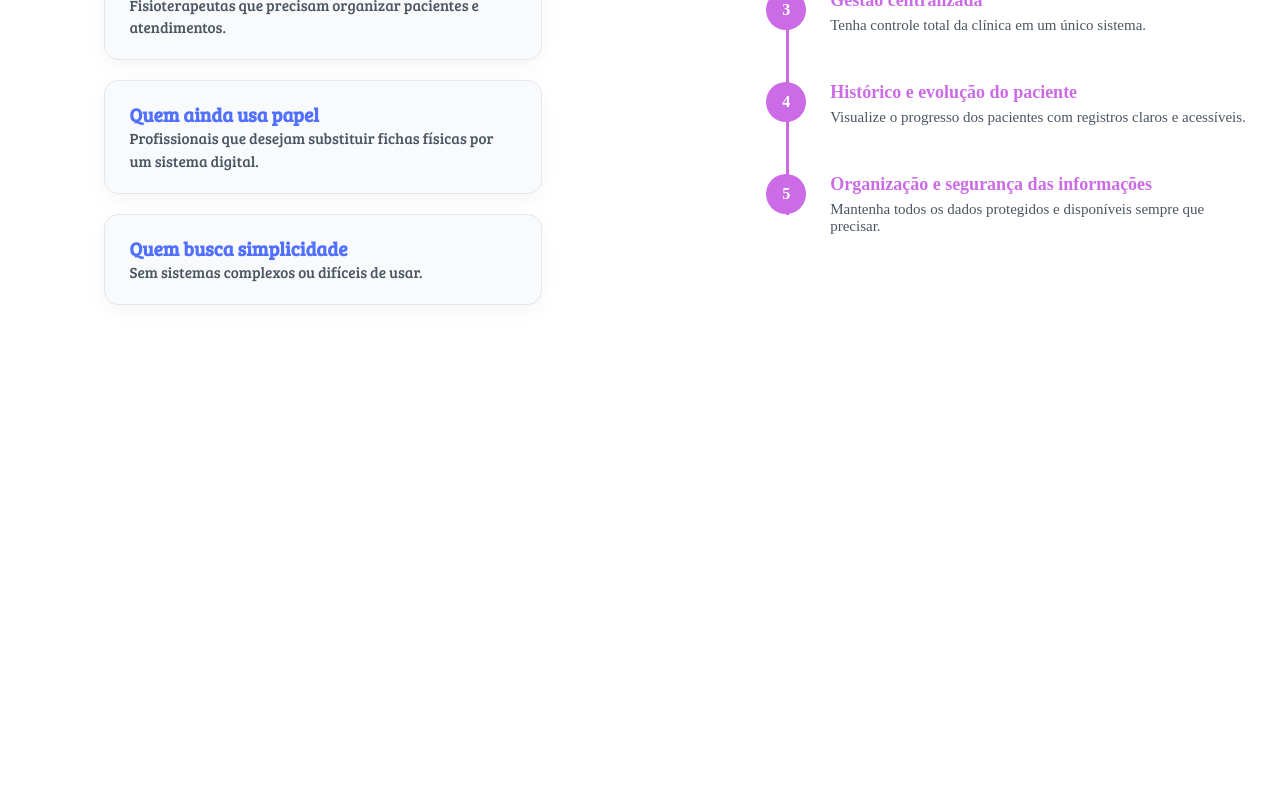
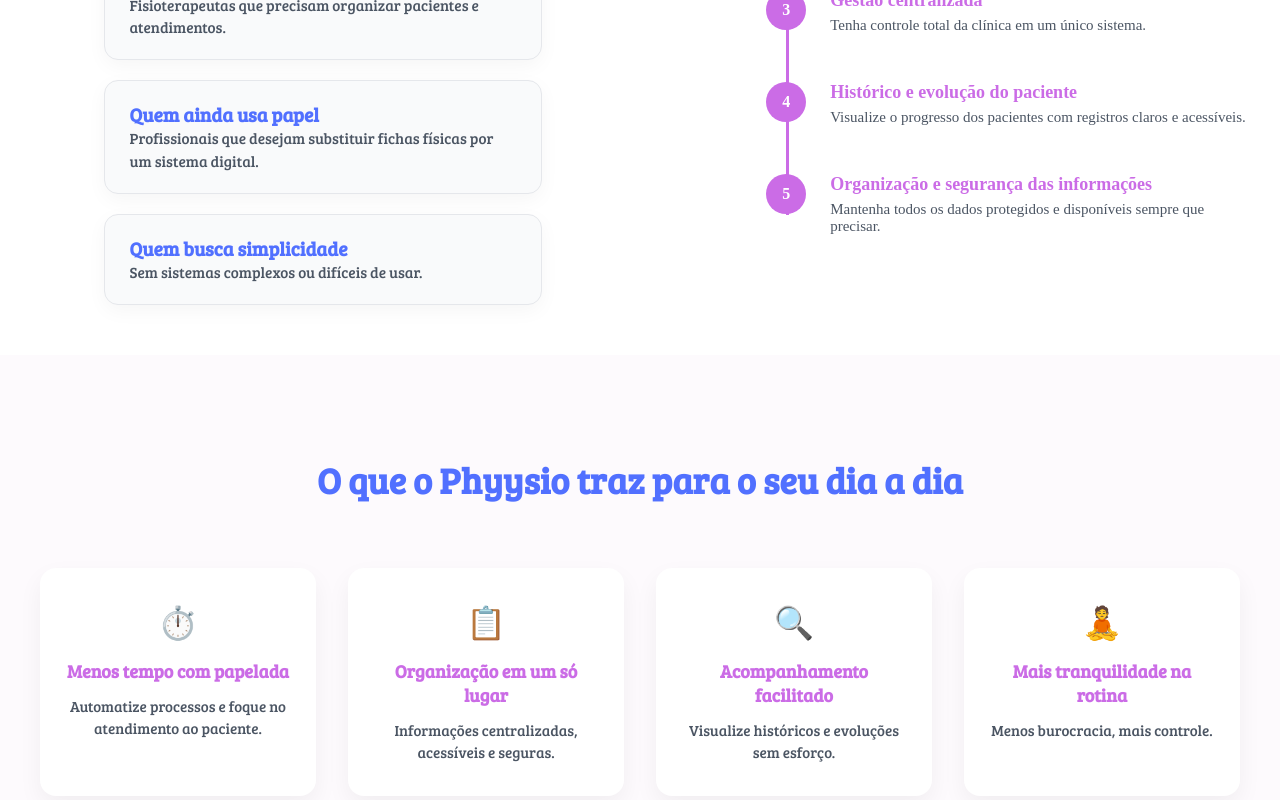
Before and after one commit to vicentejuniordev/Phyysio, a React (Vite) app in the folder phyysio-frontend/: page / in a window 1280 px wide. Shown: the part 1595-2395 px from the top of the page. Before the commit the page ends 1950 px from the top, so only its background shows below. Built offline with nearby package versions, Linux system fonts and the light colour scheme.

Commit message:
feat: add `benefits section`

```diff
--- /dev/null
+++ b/phyysio-frontend/src/components/BenefitsSection/BenefitsSection.css
@@ -0,0 +1,59 @@
+@import '../../styles/global.css';
+
+.benefits-section {
+  padding: 100px 0;
+  background-color: #d2a6de0f;
+  text-align: center;
+  font-family: "Bree Serif", serif;
+}
+.benefits-section h2 {
+  font-size: 36px;
+  color: #5170ff;
+  margin-bottom: 64px;
+}
+
+.benefits-grid {
+  display: grid;
+  grid-template-columns: repeat(4, 1fr);
+  gap: 32px;
+  max-width: 1200px;
+  margin: 0 auto;
+}
+
+.benefits-grid {
+  display: grid;
+  grid-template-columns: repeat(4, 1fr);
+  gap: 32px;
+  max-width: 1200px;
+  margin: 0 auto;
+}
+
+.benefit-card {
+  background-color: #ffffff;
+  border-radius: 16px;
+  padding: 32px 24px;
+  box-shadow: 0 10px 25px rgba(0, 0, 0, 0.05);
+  transition: transform 0.3s ease;
+}
+
+.benefit-card:hover {
+  transform: translateY(-6px);
+}
+
+.benefit-icon {
+  font-size: 32px;
+  display: block;
+  margin-bottom: 16px;
+}
+
+.benefit-card h3 {
+  font-size: 18px;
+  color: #cb6ce6;
+  margin-bottom: 12px;
+}
+
+.benefit-card p {
+  font-size: 15px;
+  color: #4b5563;
+  line-height: 1.5;
+}
--- /dev/null
+++ b/phyysio-frontend/src/components/BenefitsSection/BenefitsSection.jsx
@@ -0,0 +1,38 @@
+import './BenefitsSection.css';
+
+
+function BenefitsSection() {
+  return (
+    <section className="benefits-section">
+      <h2>O que o Phyysio traz para o seu dia a dia</h2>
+
+      <div className="benefits-grid">
+        <div className="benefit-card">
+          <span className="benefit-icon">⏱️</span>
+          <h3>Menos tempo com papelada</h3>
+          <p>Automatize processos e foque no atendimento ao paciente.</p>
+        </div>
+
+        <div className="benefit-card">
+          <span className="benefit-icon">📋</span>
+          <h3>Organização em um só lugar</h3>
+          <p>Informações centralizadas, acessíveis e seguras.</p>
+        </div>
+
+        <div className="benefit-card">
+          <span className="benefit-icon">🔍</span>
+          <h3>Acompanhamento facilitado</h3>
+          <p>Visualize históricos e evoluções sem esforço.</p>
+        </div>
+
+        <div className="benefit-card">
+          <span className="benefit-icon">🧘</span>
+          <h3>Mais tranquilidade na rotina</h3>
+          <p>Menos burocracia, mais controle.</p>
+        </div>
+      </div>
+    </section>
+  );
+}
+
+export default BenefitsSection;
--- a/phyysio-frontend/src/pages/Home/Home.jsx
+++ b/phyysio-frontend/src/pages/Home/Home.jsx
@@ -4,6 +4,7 @@
 import ServicesHome from '../../components/Services-Home/ServicesHome';
 import ForWhom from '../../components/ForWhom/ForWhom';
 import HowWorks from '../../components/HowWorks/HowWorks';
+import BenefitsSection from '../../components/BenefitsSection/BenefitsSection';
 function Home() {
   return (
     <>
@@ -14,6 +15,7 @@
         <ForWhom/>
         <HowWorks/>
       </div>
+      <BenefitsSection/>
     </>
   );
 }
```
